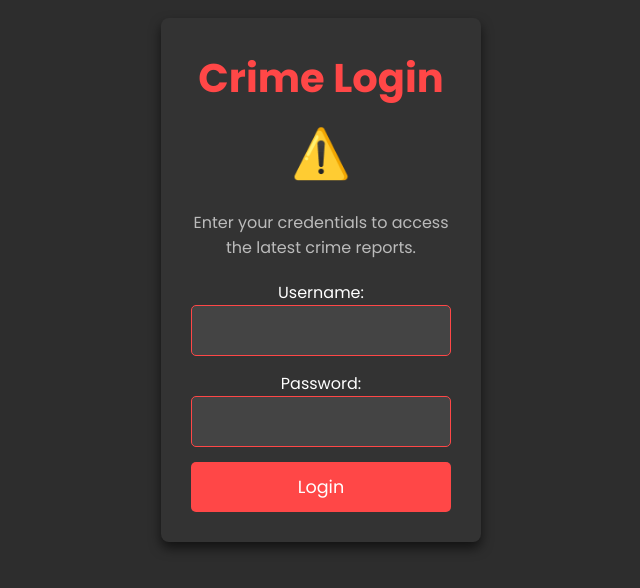
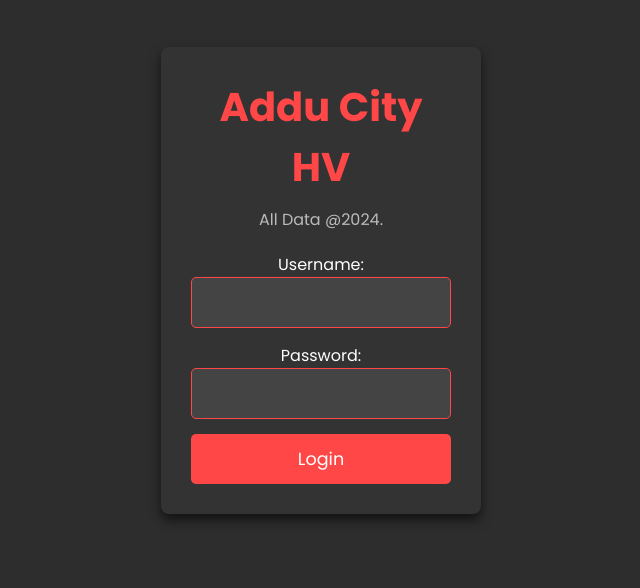
Before and after one commit to AdducityRRHV/RRHV, a plain HTML site: page index.html in a window 1280 px wide. Shown: the part 120-708 px from the top of the page, without its empty margins (319-959 px from the left). Drawn offline with Linux system fonts and the light colour scheme; a web font is replaced by a local one.

Commit message:
Update index.html
Rename Title and remove waring icon

```diff
--- a/index.html
+++ b/index.html
@@ -3,7 +3,7 @@
 <head>
     <meta charset="UTF-8">
     <meta name="viewport" content="width=device-width, initial-scale=1.0">
-    <title>Crime Login</title>
+    <title>Adducity Rapid Repid Response & High Visibility</title>
     <link rel="stylesheet" href="style.css">
     <style>
 /* General body styling */
@@ -96,9 +96,8 @@ button:hover {
 
 <body>
     <div class="login-container">
-        <h1>Crime Login</h1>
-        <div class="warning-icon">⚠️</div>
-        <p class="subheading">Enter your credentials to access the latest crime reports.</p>
+        <h1>Addu City HV</h1>
+        <p class="subheading">All Data @2024.</p>
         <form id="loginForm">
             <label for="username">Username:</label>
             <input type="text" id="username" name="username" required>
```
